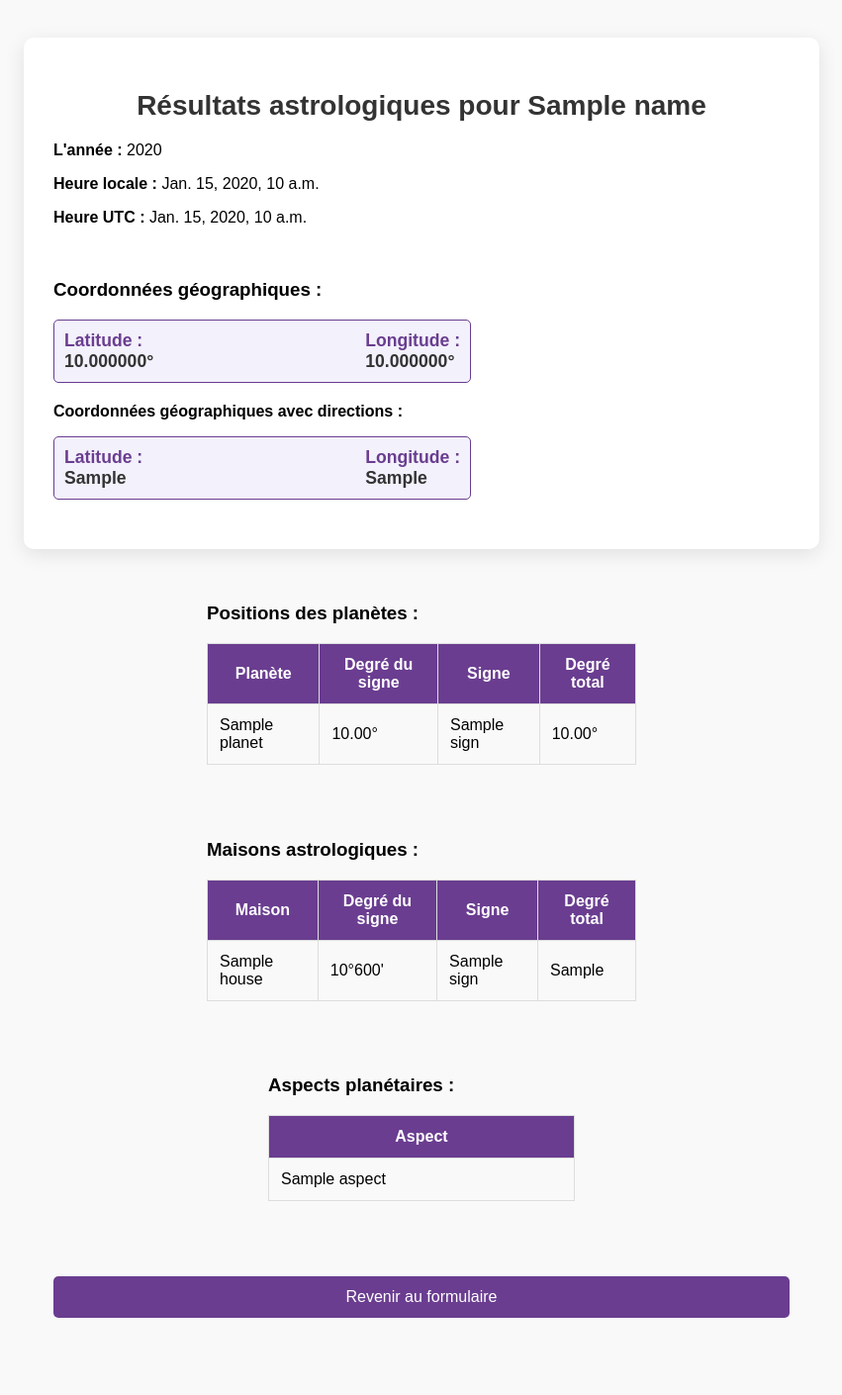
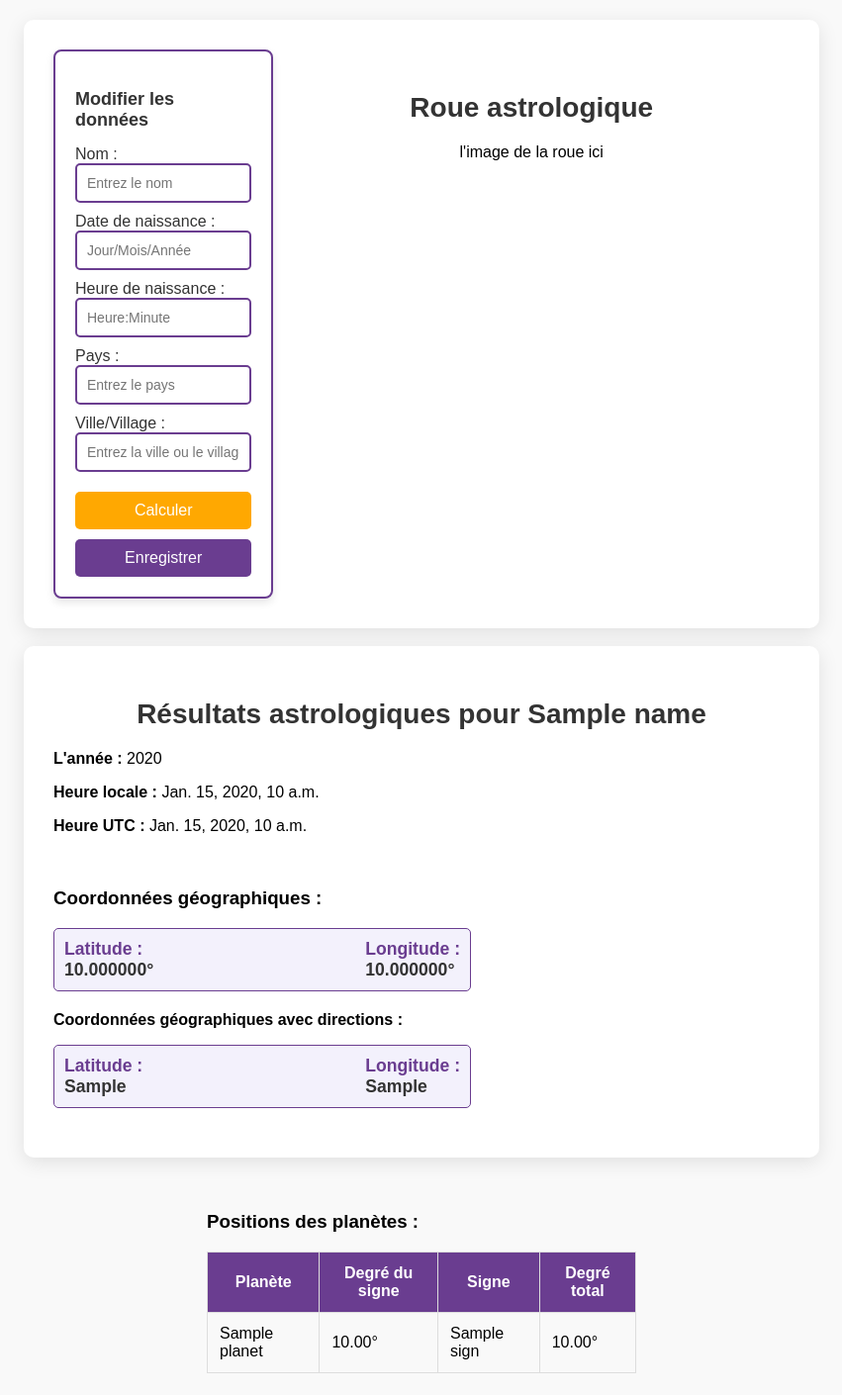
Before and after one commit to CorneliaGit-Hub/AstroProject, a Django app: template astro/astroapp/templates/birth_results.html in a window 1280 px wide. Shown: the top 1410 px of the page at 99% size, without its empty margins (214-1065 px from the left). Before the commit the page ends 1332 px from the top, so only its background shows below. Run offline with Django 5.2, Linux system fonts and the light colour scheme; the template is opened without the code that fills it: most values are stand-ins (such as "Sample title", 1, 10 or a date in 2020).

Commit message:
Intégration de la vue wheeldisplay dans birth_results

```diff
--- a/astro/astroapp/templates/birth_results.html
+++ b/astro/astroapp/templates/birth_results.html
@@ -1,6 +1,7 @@
 {% load custom_filters %}
 <!DOCTYPE html>
 <html lang="fr">
+{% load static %}
 <head>
     <meta charset="UTF-8">
     <meta name="viewport" content="width=device-width, initial-scale=1.0">
@@ -133,6 +134,10 @@ button:active {
     </style>
 </head>
 <body>
+
+<div class="container">
+    {% include 'wheeldisplay.html' %}
+</div>
 
 
 
--- /dev/null
+++ b/astro/astroapp/templates/wheeldisplay.html
@@ -0,0 +1,120 @@
+<style>
+    /* Styles pour la roue */
+    .wheel-container {
+        text-align: center;
+        margin: 0 auto;
+        padding: 20px;
+        width: 65%; /* Réduit la largeur pour agrandir la colonne de gauche */
+    }
+
+    img {
+        max-width: 80%;
+        height: auto;
+        border-radius: 10px;
+        box-shadow: 0 4px 8px rgba(0, 0, 0, 0.1);
+    }
+
+    /* Styles pour le conteneur principal */
+    .main-container {
+        display: flex;
+        flex-direction: row;
+        justify-content: space-between;
+        align-items: flex-start;
+        width: 100%;
+    }
+
+    /* Colonne de gauche (agrandie) */
+    .left-column {
+        width: 30%; /* Augmentation de la largeur */
+        padding: 20px;
+        border: 2px solid #6A3D90;
+        border-radius: 8px;
+        box-shadow: 0 4px 8px rgba(0, 0, 0, 0.1);
+        color: #333;
+        box-sizing: border-box;
+    }
+
+    /* Titres dans la colonne de gauche */
+    .left-column h3 {
+        font-size: 18px;
+        margin-bottom: 15px;
+    }
+
+    /* Styles pour les champs */
+    .left-column input {
+        width: 100%;
+        padding: 10px;
+        margin-bottom: 10px;
+        border-radius: 5px;
+        border: 2px solid #6A3D90;
+        font-size: 14px;
+        color: #333;
+        box-sizing: border-box;
+    }
+
+    /* Boutons */
+    .left-column button {
+        padding: 10px;
+        border: none;
+        border-radius: 5px;
+        cursor: pointer;
+        width: 100%;
+        font-size: 16px;
+        margin-top: 10px;
+        box-sizing: border-box;
+    }
+
+    /* Bouton Calculer avec couleur #FFA801 */
+    .left-column button.calculate-btn {
+        background-color: #FFA801;
+        color: white;
+    }
+
+    .left-column button.calculate-btn:hover {
+        background-color: #e69500;
+    }
+
+    /* Bouton Enregistrer avec couleur #6A3D90 */
+    .left-column button.save-btn {
+        background-color: #6A3D90;
+        color: white;
+    }
+
+    .left-column button.save-btn:hover {
+        background-color: #5a2e7c;
+    }
+</style>
+
+<!-- Conteneur principal avec la colonne à gauche et la roue astrologique -->
+<div class="main-container">
+    <!-- Colonne de gauche agrandie -->
+    <div class="left-column">
+        <h3>Modifier les données</h3>
+
+        <!-- Champs pour les informations -->
+        <label for="name">Nom :</label>
+        <input type="text" id="name" placeholder="Entrez le nom">
+
+        <label for="birthdate">Date de naissance :</label>
+        <input type="text" id="birthdate" placeholder="Jour/Mois/Année">
+
+        <label for="birthtime">Heure de naissance :</label>
+        <input type="text" id="birthtime" placeholder="Heure:Minute">
+
+        <label for="country">Pays :</label>
+        <input type="text" id="country" placeholder="Entrez le pays">
+
+        <label for="city">Ville/Village :</label>
+        <input type="text" id="city" placeholder="Entrez la ville ou le village">
+
+        <!-- Boutons pour calculer et enregistrer -->
+        <button type="button" class="calculate-btn">Calculer</button>
+        <button type="button" class="save-btn">Enregistrer</button>
+    </div>
+
+    <!-- Section pour la roue astrologique -->
+    <div class="wheel-container">
+        <h2>Roue astrologique</h2>
+        l'image de la roue ici
+    </div>
+</div>
--- a/astro/astroconfig/settings.py
+++ b/astro/astroconfig/settings.py
@@ -101,7 +101,7 @@ USE_TZ = True
 # https://docs.djangoproject.com/en/5.1/howto/static-files/
 
 STATIC_URL = '/static/'
-STATIC_ROOT = BASE_DIR / 'staticfiles'
+STATIC_ROOT = os.path.join(BASE_DIR, 'static')
 
 # Dossier pour les fichiers statiques (images, CSS, etc.)
 STATICFILES_DIRS = [os.path.join(BASE_DIR, 'astroapp', 'static')]
```
Also changed, not shown: astro/static/images/zodiac_wheel.png (added).
